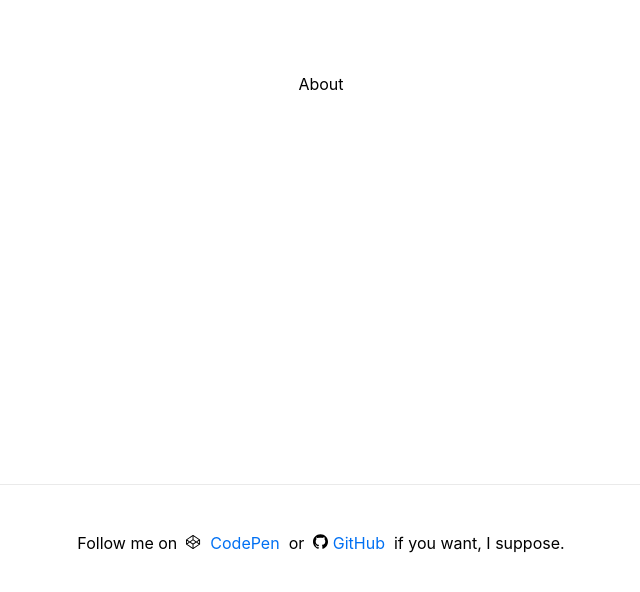
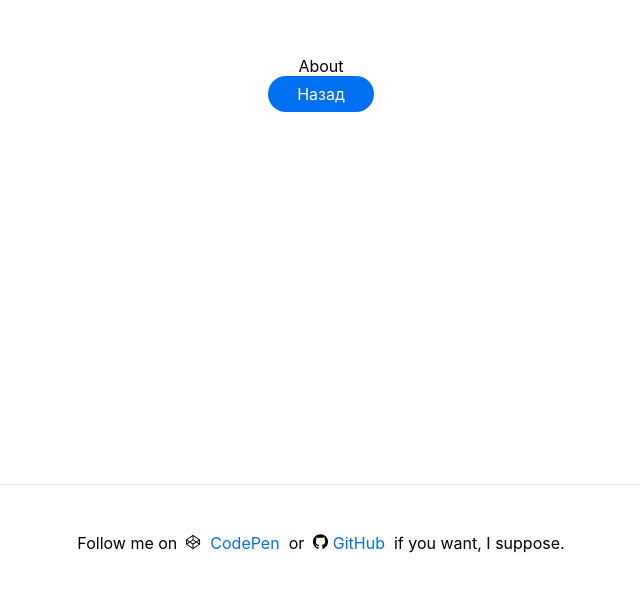
Before and after one commit to godfreyd/sergey-bocharov, a Next.js app: page /about in a window 1280 px wide. Shown: the part 316-908 px from the top of the page, without its empty margins (319-959 px from the left). Built offline with nearby package versions, Linux system fonts and the light colour scheme.

Commit message:
Added Button

```diff
--- /dev/null
+++ b/src/components/Button/Button.module.scss
@@ -0,0 +1,94 @@
+.Button {
+
+    position: relative;
+
+    display: inline-block; /* 6 */
+    overflow: visible; /* 8 */
+
+    box-sizing: border-box;
+    margin: 0; /* 1 */
+    padding: 0; /* 1 */
+
+    font-family: -apple-system, BlinkMacSystemFont, Segoe UI, Roboto, Oxygen,
+    Ubuntu, Cantarell, Fira Sans, Droid Sans, Helvetica Neue, sans-serif;
+    -moz-user-focus: ignore; /* 5 */
+    user-select: none; /* 2 */
+    text-align: center; /* 10 */
+    white-space: nowrap; /* 4 */
+    text-decoration: none; /* 3 */
+
+    border-width: 0;
+    border-radius: 18px;
+    outline: 0;
+    background: transparent; /* 9 */
+    -webkit-tap-highlight-color: rgba(0, 0, 0, 0); /* 7 */
+
+    cursor: pointer;
+
+    touch-action: manipulation;
+
+    color: #fff;
+
+    transition: transform .1s ease-out, color .15s linear;
+    transform: scale(1);
+
+    font-size: 16px;
+    height: 36px;
+    line-height: 36px;
+
+    background-color: #0070f3;;
+
+    &:hover {
+        background-color: #005ac2;
+    }
+
+    &:active {
+        transition: none;
+        transform: scale(.96);
+    }
+
+
+    &::before {
+        position: absolute;
+        z-index: -1;
+        top: 0;
+        right: 0;
+        bottom: 0;
+        left: 0;
+
+        content: '';
+
+        border-radius: 18px;
+    }
+
+    /**
+    * Псевдоэлемент для исправления нажатия на край кнопки
+    */
+    &::after {
+        position: absolute;
+        z-index: -1;
+        top: 0;
+        right: 0;
+        bottom: 0;
+        left: 0;
+
+        content: '';
+
+        transform: scale(0);
+    }
+
+
+}
+
+
+.Text {
+    position: relative; /* 1 */
+
+    display: inline-block; /* 2 */
+
+    resize: none; /* 3 */
+    white-space: nowrap;
+    pointer-events: none; /* 4 */
+
+    margin: 0 29px;
+}
--- /dev/null
+++ b/src/components/Button/index.tsx
@@ -0,0 +1,27 @@
+import React, { FC, MouseEventHandler } from 'react';
+import styles from './Button.module.scss';
+
+export type ContainerElement = HTMLButtonElement | HTMLAnchorElement;
+
+interface IButton {
+
+    className?: string;
+    /**
+     * Текст кнопки.
+     */
+    children?: string;
+      /**
+     * Обработчик клика на кнопку
+     */
+    onClick?: MouseEventHandler<ContainerElement>;
+
+    /**
+     * HTML-атрибут `role`
+     */
+    role?: string;
+
+}
+
+export const Button: FC<IButton> = ({ children, role, onClick, ...props}: IButton) => (
+    <button type='button' role={role} className={styles.Button} {...props} onClick={onClick}><span className={styles.Text} >{children}</span></button>
+);
--- a/src/components/Header/index.tsx
+++ b/src/components/Header/index.tsx
@@ -5,6 +5,11 @@ export interface IHeader {
     children?: ReactNode;
 }
 
-export const Header: FC<IHeader> = ({ children }) => (
-    <div className={styles.Header}>{children}</div>
-);
+export const Header: FC<IHeader> = ({ children }) => {
+
+    if (typeof window !== "undefined") {
+        console.log('++++', window.history, window.history.length)
+    }
+
+    return <div className={styles.Header}>{children}</div>
+}
--- a/src/pages/about/index.tsx
+++ b/src/pages/about/index.tsx
@@ -1,10 +1,12 @@
 import { BaseLayout } from '../../components/layouts/BaseLayout';
+import { Button } from '../../components/Button'
 
 function About() {
 
     return (
         <BaseLayout>
         <div>About</div>
+        <Button onClick={() => window.history.back()}>Назад</Button>
         </BaseLayout>
     );
 }
--- a/src/pages/projects/index.tsx
+++ b/src/pages/projects/index.tsx
@@ -1,10 +1,12 @@
 import { BaseLayout } from '../../components/layouts/BaseLayout';
-
+import { Button } from '../../components/Button'
 function Projects() {
 
     return (
         <BaseLayout>
         <div>Projects</div>
+
+        <Button onClick={() => window.history.back()}>Назад</Button>
         </BaseLayout>
     );
 }
```
